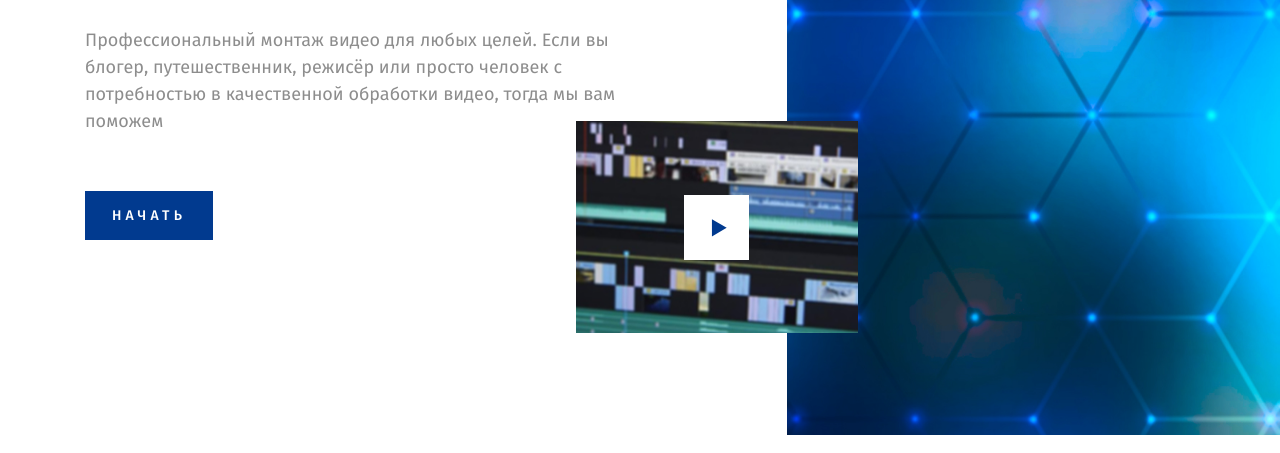
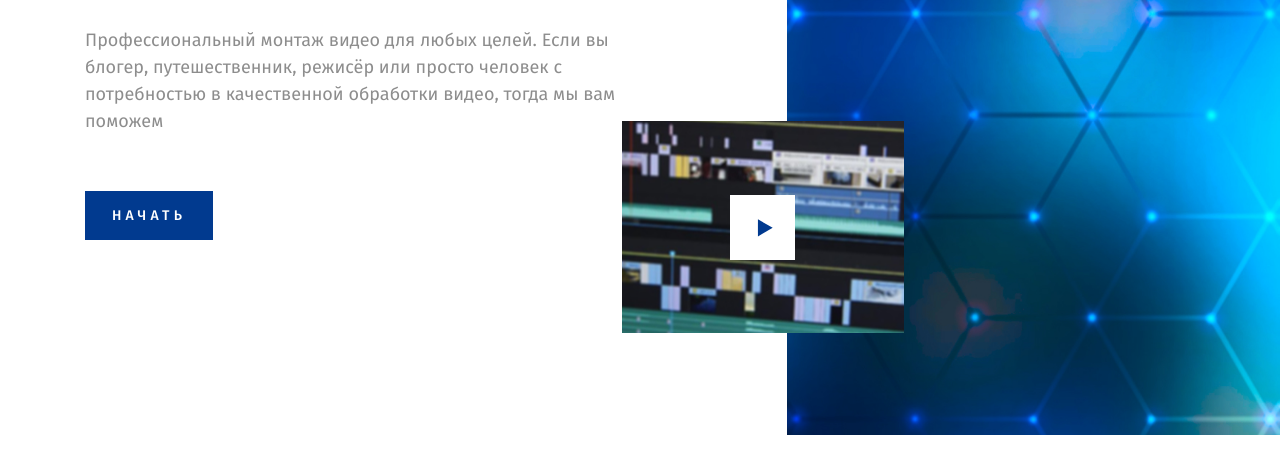
Before and after one commit to MountingPro/MountingPro.github.io, a plain HTML site: page index.html in a window 1280 px wide. Shown: the part 347-800 px from the top of the page. Drawn offline with Linux system fonts and the light colour scheme.

Commit message:
Update main.css

```diff
--- a/css/main.css
+++ b/css/main.css
@@ -112,7 +112,7 @@ h3 {
 
 .video {
 	position: absolute;
-	left: 0;
+	left: 46px;
 	bottom: 16%;
 	width: 40%;
 	height: 33%;
```
